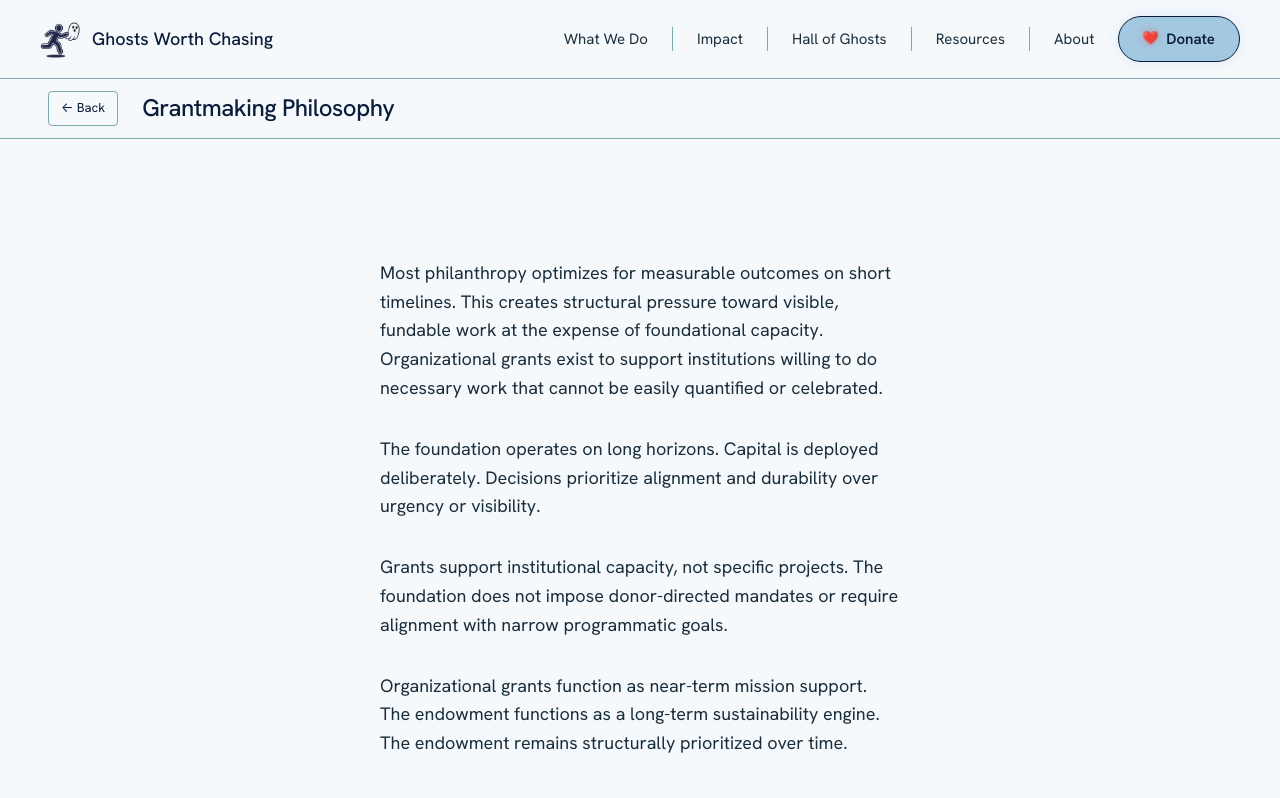
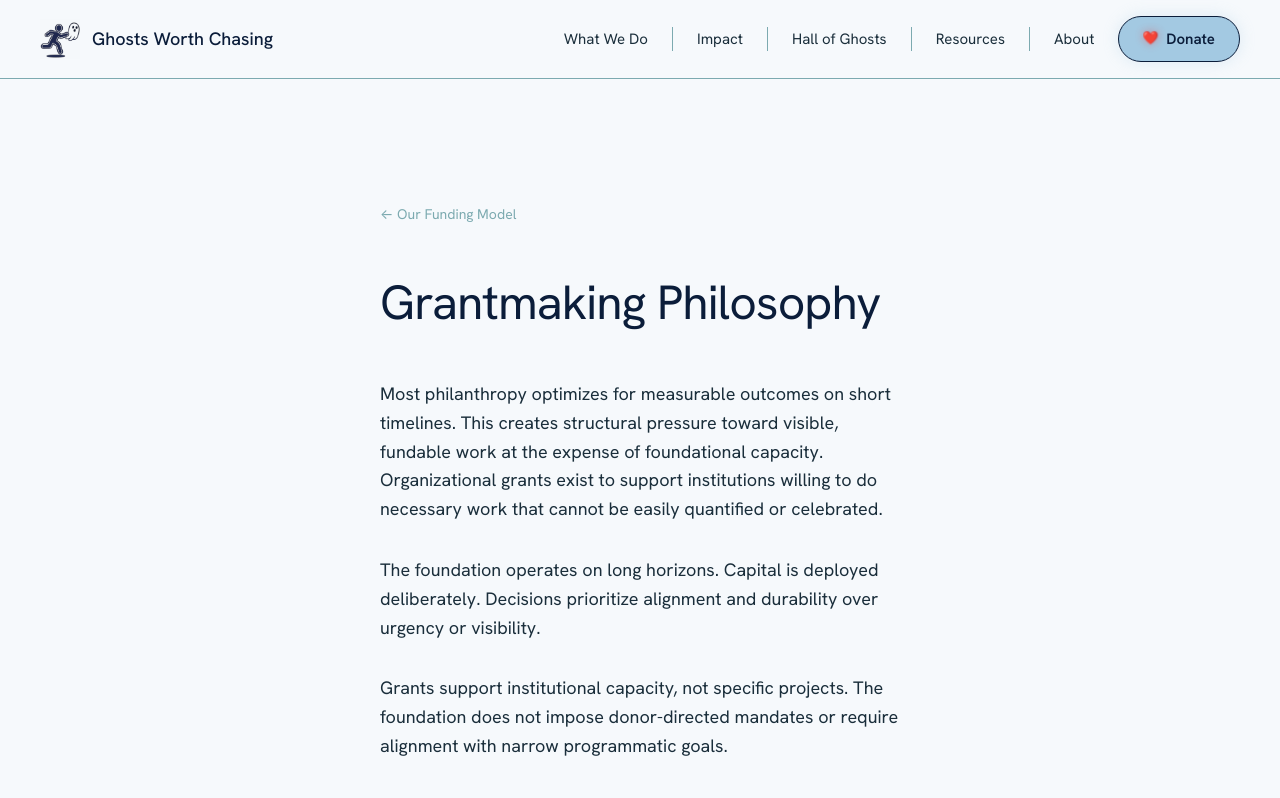
Before and after one commit to Roco41589/ghosts-worth-chasing-site, a Next.js app in the folder ghosts-redesign/: page /what-we-do/organizational-grants/philosophy in a window 1280 px wide. Shown: the top 798 px of the page. Built offline with nearby package versions, Linux system fonts and the light colour scheme.

Commit message:
Update page.tsx

```diff
--- a/ghosts-redesign/app/what-we-do/organizational-grants/philosophy/page.tsx
+++ b/ghosts-redesign/app/what-we-do/organizational-grants/philosophy/page.tsx
@@ -1,75 +1,27 @@
-'use client'
-
 import Link from 'next/link'
-import { useState } from 'react'
 
 export default function Philosophy() {
-  const [isHovered, setIsHovered] = useState(false)
-
   return (
-    <>
-      {/* Sticky Header Section */}
-      <div style={{
-        position: 'sticky',
-        top: '72px',
-        background: 'var(--color-mist-white)',
-        borderBottom: '1px solid var(--color-border)',
-        padding: '12px var(--space-md)',
-        zIndex: 100,
-      }}>
-        <div style={{
-          maxWidth: 'var(--max-content-width)',
-          margin: '0 auto',
-          display: 'flex',
-          alignItems: 'center',
-          gap: '24px',
-        }}>
+    <section className="section section--narrow">
       <Link
         href="/what-we-do/organizational-grants"
-            onMouseEnter={() => setIsHovered(true)}
-            onMouseLeave={() => setIsHovered(false)}
         style={{
-              fontSize: '13px',
-              color: 'var(--color-deep-navy)',
+          fontSize: '14px',
+          color: 'var(--color-teal-grey)',
           textDecoration: 'none',
           display: 'inline-flex',
           alignItems: 'center',
-              gap: '6px',
-              padding: '6px 12px',
-              border: '1px solid var(--color-border)',
-              borderRadius: '4px',
-              transition: 'all 0.2s ease',
-              background: isHovered ? 'rgba(163, 201, 226, 0.1)' : 'transparent',
-              borderColor: isHovered ? 'var(--color-sky-blue)' : 'var(--color-border)',
-              whiteSpace: 'nowrap',
-              flexShrink: 0,
+          gap: '8px',
+          marginBottom: 'var(--space-md)',
         }}
       >
-            ← Back
+        ← Our Funding Model
       </Link>
 
-          <h1 style={{
-            color: 'var(--color-deep-navy)',
-            margin: 0,
-            fontSize: '24px',
-            fontWeight: 500,
-          }}>
+      <h1 style={{ color: 'var(--color-deep-navy)', marginBottom: 'var(--space-md)' }}>
         Grantmaking Philosophy
       </h1>
-        </div>
-      </div>
 
-      {/* Mobile Styles */}
-      <style jsx>{`
-        @media (max-width: 768px) {
-          h1 {
-            font-size: 20px !important;
-          }
-        }
-      `}</style>
-
-      {/* Content Section */}
-      <section className="section section--narrow">
       <p>
         Most philanthropy optimizes for measurable outcomes on short timelines. This creates
         structural pressure toward visible, fundable work at the expense of foundational capacity.
@@ -92,6 +44,5 @@ export default function Philosophy() {
         a long-term sustainability engine. The endowment remains structurally prioritized over time.
       </p>
     </section>
-    </>
   )
 }
```
Lines whose indentation alone changed are shown as unchanged.
